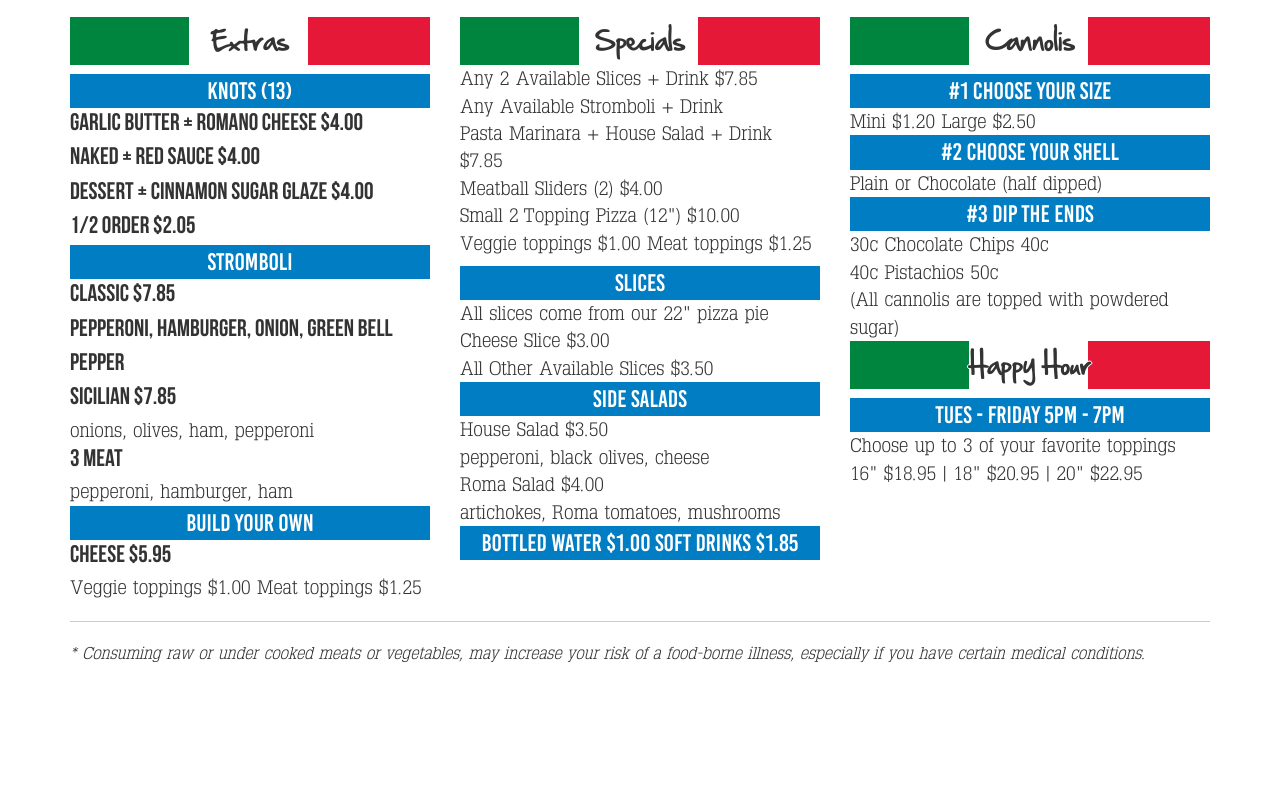
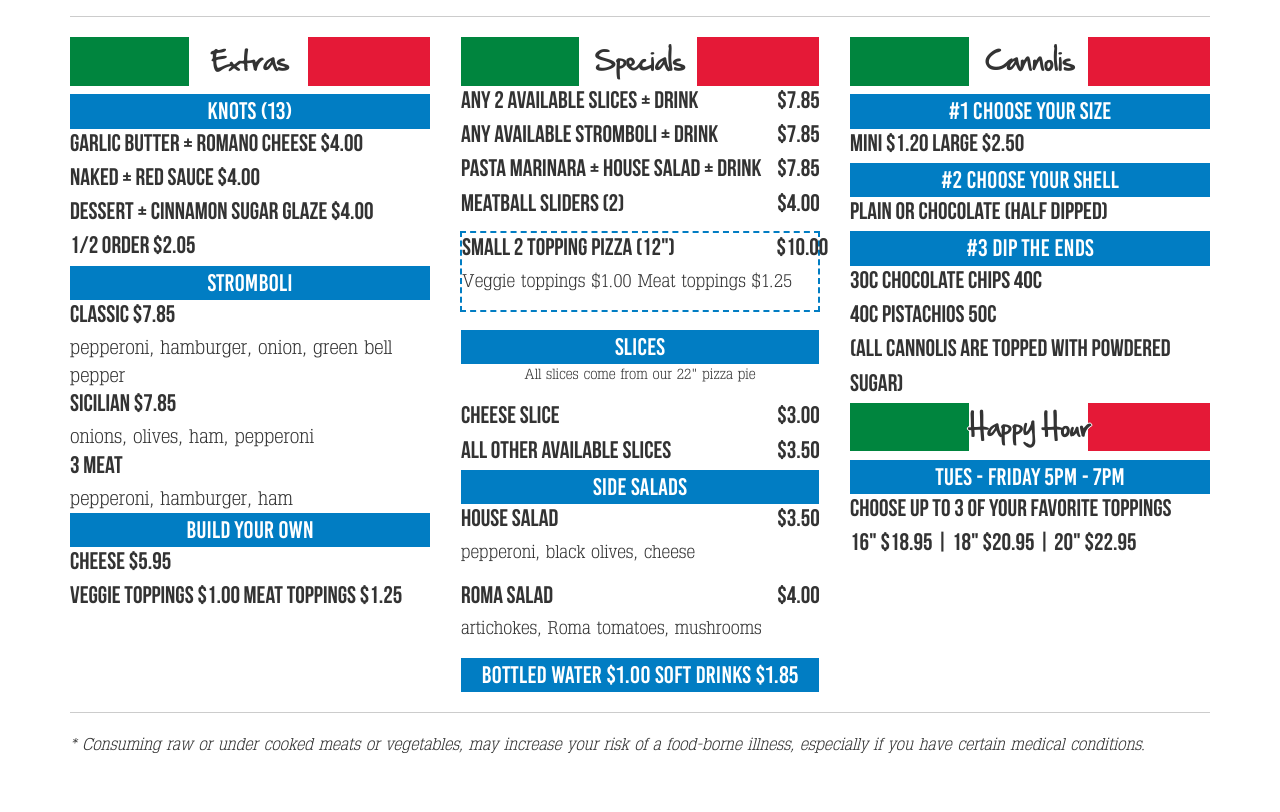
Before and after one commit to John-Milone/The-Pizzeria, a plain HTML site: page menu.html in a window 1280 px wide. Shown: the part 645-1457 px from the top of the page. Before the commit the page ends 1366 px from the top, so only its background shows below. Drawn offline with nearby package versions, Linux system fonts and the light colour scheme.

Commit message:
add more style for pricing and general menu items

```diff
--- a/css/main.css
+++ b/css/main.css
@@ -163,6 +163,9 @@ body {
 	text-align: center;
 }
 
+.dashed {
+	border: dashed #017DC3 2px;
+}
 .navbar, .navbar-brand {
 	font-family: 'BebasNeue';
 	font-size: 1.5em;
@@ -209,14 +212,29 @@ body {
 	font-size: 1.75em;
 }
 
-.menu-item-name {
+.menu-item-container {
+	width: 100%;
 	font-family: 'BebasNeue';
 	font-size: 1.25em;
+}
+
+.menu-item-name {
+	display: inline-block;
+	float: left;
 	margin-right: -6px;
+	width: 90%;
+}
+
+.menu-item-price {
+	display: inline-block;
+	float: left;
+	text-align: right;
+	width: 10%;
 }
 
 .menu-item-description {
 	display: block;
+	font-family: 'TypoSlabserif-Light';
 	font-size: 0.75em;
 	padding-bottom: 17px;
 }
--- a/menu.html
+++ b/menu.html
@@ -25,6 +25,16 @@
     ga('send', 'pageview');
 
   </script>-->
+  <style type="text/css">
+    .auto-style2 {
+      color: white;
+      background-color: #017DC3;
+      font-family: 'BebasKai';
+      font-size: 1.25em;
+      text-align: center;
+      height: 28px;
+    }
+  </style>
 </head>
 <body>
   <!--[if lt IE 8]>
@@ -168,38 +178,47 @@
             <td class="menu-sub-section">#1 Choose Your Size</td>
           </tr>
           <tr>
-            <td class="menu-item-name">16" (Feed a Few) $14.95</td>
+            <td class="menu-item-container">
+              <div class="menu-item-name">16" (Feed a Few)</div>
+              <div class="menu-item-price">$14.95</div>
+            </td>
           </tr>
           <tr>
-            <td class="menu-item-name">18" (Feed a Little More than a Few) $15.95</td>
+            <td class="menu-item-container">
+              <div class="menu-item-name">18" (Feed a Little More than a Few)</div>
+              <div class="menu-item-price">$15.95</div>
+            </td>
           </tr>
           <tr>
-            <td class="menu-item-name">20" (Feed Your Family) $18.95</td>
+            <td class="menu-item-container">
+              <div class="menu-item-name">20" (Feed Your Family)</div>
+              <div class="menu-item-price">$18.95</div>
+            </td>
           </tr>
           <tr>
             <td class="menu-sub-section">#2 Pick Your Sauce</td>
           </tr>
           <tr>
-            <td class="menu-item-name">Red - Crushed San Marzano Tomatoes + Mozzarella & Provolone</td>
+            <td class="menu-item-container center">Red - Crushed San Marzano Tomatoes + Mozzarella & Provolone</td>
           </tr>
           <tr>
-            <td class="menu-item-name">White - Garlic Butter Herb + Mozzarella & Provolone</td>
+            <td class="menu-item-container center">White - Garlic Butter Herb + Mozzarella & Provolone</td>
           </tr>
           <tr>
             <td class="menu-sub-section">#3 Add Your Toppings</td>
           </tr>
           <tr>
-            <td class="menu-item-name">Vegetarian: Artichokes, Black Olives, Green Bell Peppers, Onions, Fresh Jalapenos, Fresh Mushrooms, Roma Tomatoes, Pineapples</td>
+            <td class="menu-item-container center">Vegetarian: Artichokes, Black Olives, Green Bell Peppers, Onions, Fresh Jalapenos, Fresh Mushrooms, Roma Tomatoes, Pineapples</td>
+            <tr>
+              <td class="menu-item-container center">Carnivores: Bacon, House Made Hamburger, Italian Sausage, Pepperoni, Hichory Smoked Virginia Ham</td>
+              <tr>
+                <td class="menu-item-container center">16" $2.50/Topping</td>
+              </tr>
           <tr>
-            <td class="menu-item-name">Carnivores: Bacon, House Made Hamburger, Italian Sausage, Pepperoni, Hichory Smoked Virginia Ham</td>
-          <tr>
-            <td>16" $2.50/Topping</td>
+            <td class="menu-item-container center">18" $3.00/Topping</td>
           </tr>
           <tr>
-            <td>18" $3.00/Topping</td>
-          </tr>
-          <tr>
-            <td>20" $3.50/Topping</td>
+            <td class="menu-item-container center">20" $3.50/Topping</td>
           </tr>
         </table>
       </div>
@@ -222,46 +241,46 @@
             <td class="menu-sub-section">Knots (13)</td>
           </tr>
           <tr>
-            <td class="menu-item-name">Garlic Butter + Romano Cheese $4.00</td>
+            <td class="menu-item-container">Garlic Butter + Romano Cheese $4.00</td>
           </tr>
           <tr>
-            <td class="menu-item-name">Naked + Red Sauce $4.00</td>
+            <td class="menu-item-container">Naked + Red Sauce $4.00</td>
           </tr>
           <tr>
-            <td class="menu-item-name">Dessert + Cinnamon Sugar Glaze $4.00</td>
+            <td class="menu-item-container">Dessert + Cinnamon Sugar Glaze $4.00</td>
           </tr>
           <tr>
-            <td class="menu-item-name">1/2 Order $2.05</td>
+            <td class="menu-item-container">1/2 Order $2.05</td>
           </tr>
           <tr>
             <td class="menu-sub-section">Stromboli</td>
           </tr>
           <tr>
-            <td class="menu-item-name">Classic $7.85</td>
+            <td class="menu-item-container">Classic $7.85</td>
           </tr>
           <tr>
-            <td class="menu-item-name">pepperoni, hamburger, onion, green bell pepper</td>
+            <td>pepperoni, hamburger, onion, green bell pepper</td>
           </tr>
           <tr>
-            <td class="menu-item-name">Sicilian $7.85</td>
+            <td class="menu-item-container">Sicilian $7.85</td>
           </tr>
           <tr>
             <td>onions, olives, ham, pepperoni</td>
           </tr>
           <tr>
-            <td class="menu-item-name">3 Meat</td>
+            <td class="menu-item-container">3 Meat</td>
           </tr>
           <tr>
             <td>pepperoni, hamburger, ham</td>
           </tr>
           <tr>
-            <td class="menu-sub-section">Build Your Own</td>
+            <td class="auto-style2">Build Your Own</td>
           </tr>
           <tr>
-            <td class="menu-item-name">Cheese $5.95</td>
+            <td class="menu-item-container">Cheese $5.95</td>
           </tr>
           <tr>
-            <td>Veggie toppings $1.00 Meat toppings $1.25</td>
+            <td class="menu-item-container">Veggie toppings $1.00 Meat toppings $1.25</td>
           </tr>
         </table>
       </div>
@@ -271,21 +290,41 @@
             <td class="menu-section">Specials</td>
           </tr>
           <tr>
-            <td>Any 2 Available Slices + Drink $7.85</td>
+            <td class="menu-item-container">
+              <div class="menu-item-name">Any 2 Available Slices + Drink</div>
+              <div class="menu-item-price">$7.85</div>
+            </td>
           </tr>
           <tr>
-            <td>Any Available Stromboli + Drink</td>
+            <td class="menu-item-container">
+              <div class="menu-item-name">Any Available Stromboli + Drink</div>
+              <div class="menu-item-price">$7.85</div>
+            </td>
           </tr>
           <tr>
-            <td>Pasta Marinara + House Salad + Drink $7.85</td>
+            <td class="menu-item-container">
+              <div class="menu-item-name">Pasta Marinara + House Salad + Drink</div>
+              <div class="menu-item-price">$7.85</div>
+            </td>
           </tr>
           <tr>
-            <td>Meatball Sliders (2) $4.00</td>
+            <td class="menu-item-container">
+              <div class="menu-item-name">Meatball Sliders (2)</div>
+              <div class="menu-item-price">$4.00</div>
+            </td>
           </tr>
           <tr>
-            <td>Small 2 Topping Pizza (12") $10.00
-            <br />
-              Veggie toppings $1.00 Meat toppings $1.25</td>
+            <td class="table-row-whitespace">&nbsp;</td>
+          </tr>
+          <tr>
+            <td class="menu-item-container dashed">
+              <div class="menu-item-name">Small 2 Topping Pizza (12")</div>
+              <div class="menu-item-price">$10.00</div>
+              <div class="menu-item-description">Veggie toppings $1.00 Meat toppings $1.25</div>
+            </td>
+          </tr>
+          <tr>
+            <td class="table-row-whitespace">&nbsp;</td>
           </tr>
           <tr>
             <td class="table-row-whitespace">&nbsp;</td>
@@ -294,28 +333,35 @@
             <td class="menu-sub-section">Slices</td>
           </tr>
           <tr>
-            <td>All slices come from our 22" pizza pie</td>
+            <td class="menu-item-description center">All slices come from our 22" pizza pie</td>
           </tr>
           <tr>
-            <td>Cheese Slice $3.00</td>
+            <td class="menu-item-container">
+              <div class="menu-item-name">Cheese Slice</div>
+              <div class="menu-item-price">$3.00</div>
+            </td>
           </tr>
           <tr>
-            <td>All Other Available Slices $3.50</td>
+            <td class="menu-item-container">
+              <div class="menu-item-name">All Other Available Slices</div>
+              <div class="menu-item-price">$3.50</div>
+            </td>
           </tr>
           <tr>
             <td class="menu-sub-section">Side Salads</td>
           </tr>
           <tr>
-            <td>House Salad $3.50</td>
+            <td class="menu-item-container">
+              <div class="menu-item-name">House Salad</div>
+              <div class="menu-item-price">$3.50</div>
+              <div class="menu-item-description">pepperoni, black olives, cheese</div>
+            </td>
           </tr>
           <tr>
-            <td>pepperoni, black olives, cheese</td>
-          </tr>
-          <tr>
-            <td>Roma Salad $4.00</td>
-          </tr>
-          <tr>
-            <td>artichokes, Roma tomatoes, mushrooms</td>
+            <td class="menu-item-container">
+              <div class="menu-item-name">Roma Salad</div>
+              <div class="menu-item-price">$4.00</div>
+              <div class="menu-item-description">artichokes, Roma tomatoes, mushrooms</div></td>
           </tr>
           <tr>
             <td class="menu-sub-section">Bottled Water $1.00 Soft Drinks $1.85</td>
@@ -334,25 +380,25 @@
             <td class="menu-sub-section">#1 Choose Your Size</td>
           </tr>
           <tr>
-            <td>Mini $1.20 Large $2.50</td>
+            <td class="menu-item-container">Mini $1.20 Large $2.50</td>
           </tr>
           <tr>
             <td class="menu-sub-section">#2 Choose Your Shell</td>
           </tr>
           <tr>
-            <td>Plain or Chocolate (half dipped)</td>
+            <td class="menu-item-container">Plain or Chocolate (half dipped)</td>
           </tr>
           <tr>
             <td class="menu-sub-section">#3 Dip the Ends</td>
           </tr>
           <tr>
-            <td>30c Chocolate Chips 40c</td>
+            <td class="menu-item-container">30c Chocolate Chips 40c</td>
           </tr>
           <tr>
-            <td>40c Pistachios 50c</td>
+            <td class="menu-item-container">40c Pistachios 50c</td>
           </tr>
           <tr>
-            <td>(All cannolis are topped with powdered sugar)</td>
+            <td class="menu-item-container">(All cannolis are topped with powdered sugar)</td>
           </tr>
         </table>
         <table id="happy-hour">
@@ -366,10 +412,10 @@
             <td class="menu-sub-section">Tues - Friday 5pm - 7pm</td>
           </tr>
           <tr>
-            <td>Choose up to 3 of your favorite toppings</td>
+            <td class="menu-item-container">Choose up to 3 of your favorite toppings</td>
           </tr>
           <tr>
-            <td>16" $18.95 | 18" $20.95 | 20" $22.95</td>
+            <td class="menu-item-container">16" $18.95 | 18" $20.95 | 20" $22.95</td>
           </tr>
         </table>
       </div>
```
